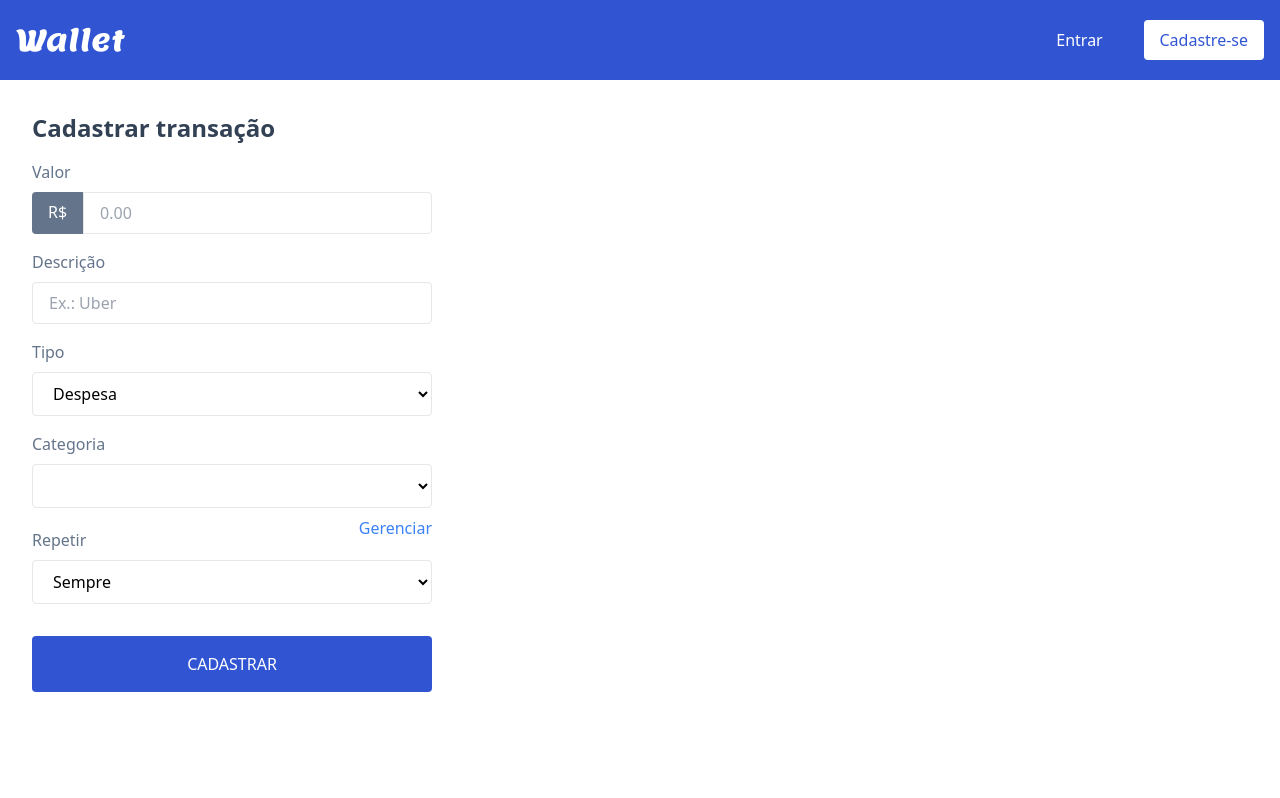
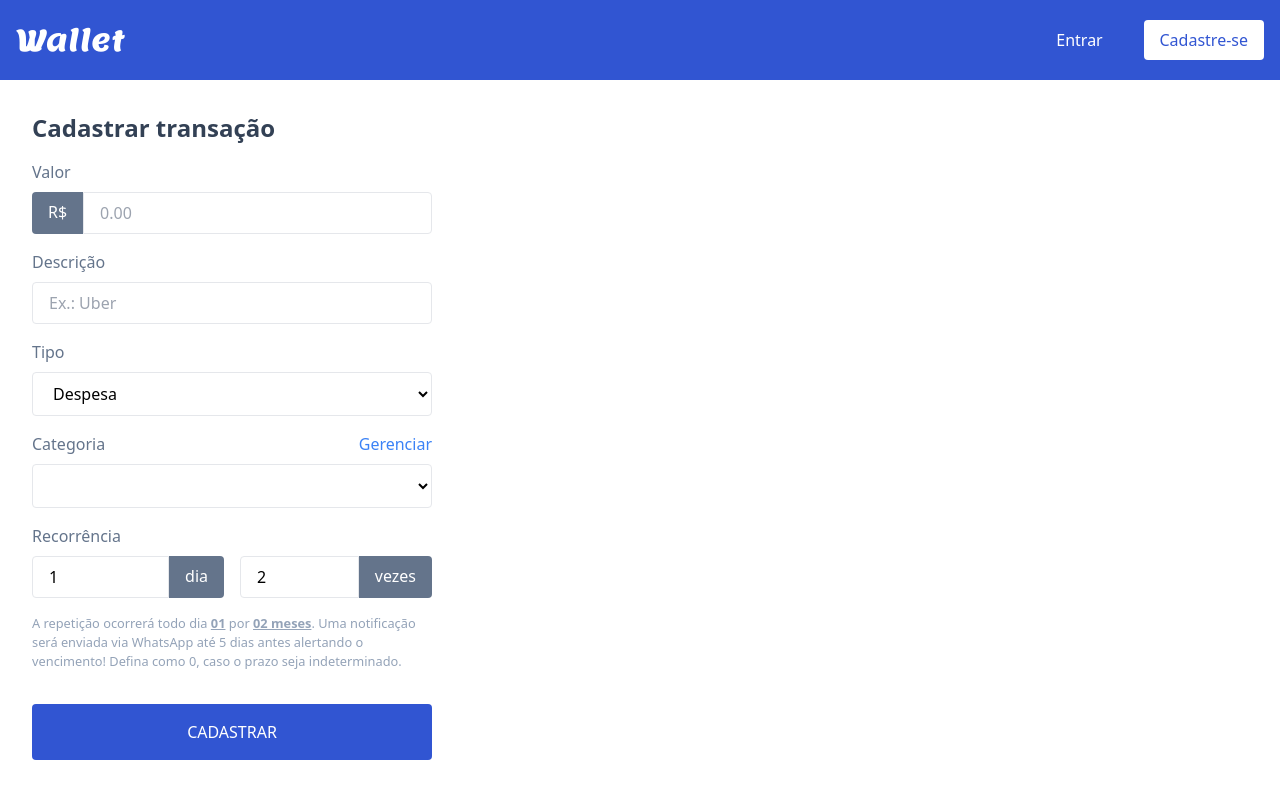
Before and after one commit to henriquebarrosx/WalletApp, a Vue app: page / in a window 1280 px wide. Built offline with nearby package versions, Linux system fonts and the light colour scheme.

Commit message:
Add validations and frequency fields

```diff
--- a/src/pages/Home/index.vue
+++ b/src/pages/Home/index.vue
@@ -7,11 +7,45 @@ import type { CategoriesServiceGateway } from '@/services/categories/index.gatew
 
 const categoriesService = inject('CategoriesService') as CategoriesServiceGateway
 
+const CENTURY_IN_MONTHS = 1200
+const amountField = ref("")
+const frequencyDayField = ref(1)
+const frequencyTimesField = ref(2)
+const isCategoriesVisivel = ref(false)
 const categoryList = ref<CategoryList>(new CategoryList())
-const isCategoriesVisivel = ref(false)
-const frequencyField = ref("0")
 
-const isFrequencyTimesFieldVisible = computed(() => frequencyField.value === "custom")
+const formattedFrequencyDay = computed(() => {
+  if (frequencyDayField.value <= 0) return '1'
+  return frequencyDayField.value < 10 ? `0${frequencyDayField.value}` : frequencyDayField.value
+})
+
+const formatedFrequencyTimesText = computed(() => {
+  if (parseInt(String(frequencyTimesField.value)) === 0) return 'tempo indeterminado'
+  return `${frequencyTimesField.value < 10 ? `0${frequencyTimesField.value}` : frequencyTimesField.value} meses`
+})
+
+const frequencyTimesValidation = computed(() => {
+  const isBeteweenInvalidInterval = frequencyTimesField.value < 0 || frequencyTimesField.value > CENTURY_IN_MONTHS
+  return isBeteweenInvalidInterval ? 'Frequência permitida: [min: 0 | max: 1200].' : ''
+})
+
+const frequencyDayValidation = computed(() => {
+  const isBeteweenInvalidPeriod = frequencyDayField.value < 1 || frequencyDayField.value > 28
+  return isBeteweenInvalidPeriod ? 'A ocorrência só poderá ocorrer entre os dias 01 e 28 de cada mês.' : ''
+})
+
+function formatAmountToCurrency(): void {
+  if (!amountField.value) return
+  const stringToFloat = parseFloat(amountField.value.replace(",", "."))
+  const floatWithTwoDecimalPlaces = stringToFloat.toFixed(2)
+  const formatThousands = floatWithTwoDecimalPlaces.replace('.', ',').replace(/\B(?=(\d{3})+(?!\d))/g, ".")
+  amountField.value = formatThousands
+}
+
+function formatFrequencyTimes(): void {
+  const isInvalidFrequencyTimes = frequencyTimesField.value > CENTURY_IN_MONTHS || frequencyTimesField.value < 0
+  frequencyTimesField.value = isInvalidFrequencyTimes ? 0 : frequencyTimesField.value
+}
 
 async function fetchCategories() {
   try {
@@ -47,7 +81,8 @@ function toggleCategoriesModal() {
 
         <div class="flex w-full">
           <span class="px-4 py-2 bg-slate-500 text-white rounded-l">R$</span>
-          <input id="amount" class="input-field rounded-r" type="number" placeholder="0.00" min="0" />
+          <input v-model="amountField" @change="formatAmountToCurrency" id="amount" class="input-field rounded-r"
+            type="text" placeholder="0.00" />
         </div>
       </fieldset>
 
@@ -71,9 +106,16 @@ function toggleCategoriesModal() {
       </fieldset>
 
       <fieldset class="flex flex-col w-full gap-2">
-        <label for="description" class="text-slate-500 font-medium">
-          Categoria
-        </label>
+        <div class="flex items-center justify-between">
+          <label for="description" class="text-slate-500 font-medium">
+            Categoria
+          </label>
+
+          <button type="button" @click="toggleCategoriesModal"
+            class="text-blue-500 hover:underline duration-200 ease-in-out">
+            Gerenciar
+          </button>
+        </div>
 
         <select @focus="fetchCategories" class="input-field rounded bg-white h-11">
           <option v-if="categoryList.isLoading" disabled>Carregando...</option>
@@ -82,38 +124,38 @@ function toggleCategoriesModal() {
             {{ category.name }}
           </option>
         </select>
-
-        <div class="flex justify-end">
-          <button type="button" @click="toggleCategoriesModal"
-            class="text-blue-500 hover:underline duration-200 ease-in-out">
-            Gerenciar
-          </button>
-        </div>
       </fieldset>
 
-      <fieldset class="flex flex-col w-full gap-2 mt-[-28px]">
+      <fieldset class="flex flex-col w-full gap-2">
         <label for="description" class="text-slate-500 font-medium">
-          Repetir
+          Recorrência
         </label>
 
-        <select v-model="frequencyField" id="frequency" class="input-field rounded bg-white h-11">
-          <option value="0">Sempre</option>
-          <option value="1">1 mês</option>
-          <option value="2">2 meses</option>
-          <option value="3">3 meses</option>
-          <option value="custom">Personalizar</option>
-        </select>
-      </fieldset>
+        <div class="flex gap-4">
+          <div class="flex w-full">
+            <input v-model="frequencyDayField" id="frequencyDay" placeholder="0" class="input-field rounded-l" />
+            <span class="px-4 py-2 bg-slate-500 text-white rounded-r">dia</span>
+          </div>
 
-      <fieldset v-if="isFrequencyTimesFieldVisible" class="flex flex-col w-full gap-2">
-        <label for="description" class="text-slate-500 font-medium">
-          Recorrência personalizada
-        </label>
+          <div class="flex w-full">
+            <input v-model="frequencyTimesField" id="frequencyTimes" placeholder="0" class="input-field rounded-l" />
+            <span class="px-4 py-2 bg-slate-500 text-white rounded-r">vezes</span>
+          </div>
+        </div>
 
-        <div class="flex w-full">
-          <input id="frequencyTimes" class="input-field rounded-l" type="number" placeholder="0" min="0" />
-          <span class="px-4 py-2 bg-slate-500 text-white rounded-r">meses</span>
-        </div>
+        <span v-if="!!frequencyDayValidation" class="text-red-400">
+          {{ frequencyDayValidation }}
+        </span>
+
+        <span v-if="!!frequencyTimesValidation" class="text-red-400">
+          {{ frequencyTimesValidation }}
+        </span>
+
+        <small class="text-slate-400 mt-2">
+          A repetição ocorrerá todo dia <strong class="underline">{{ formattedFrequencyDay }}</strong> por
+          <strong class="underline">{{ formatedFrequencyTimesText }}</strong>. Uma notificação será enviada via WhatsApp
+          até 5 dias antes alertando o vencimento! Defina como 0, caso o prazo seja indeterminado.
+        </small>
       </fieldset>
 
       <button class="rounded p-4 mt-4 bg-[#3155d2] hover:opacity-50 duration-200 ease-in-out text-white">
```
